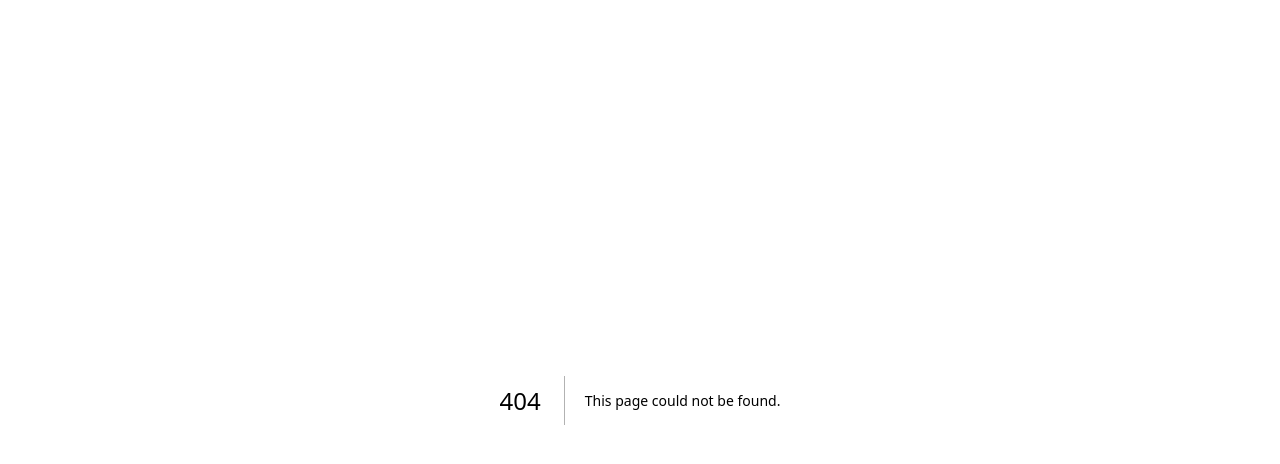
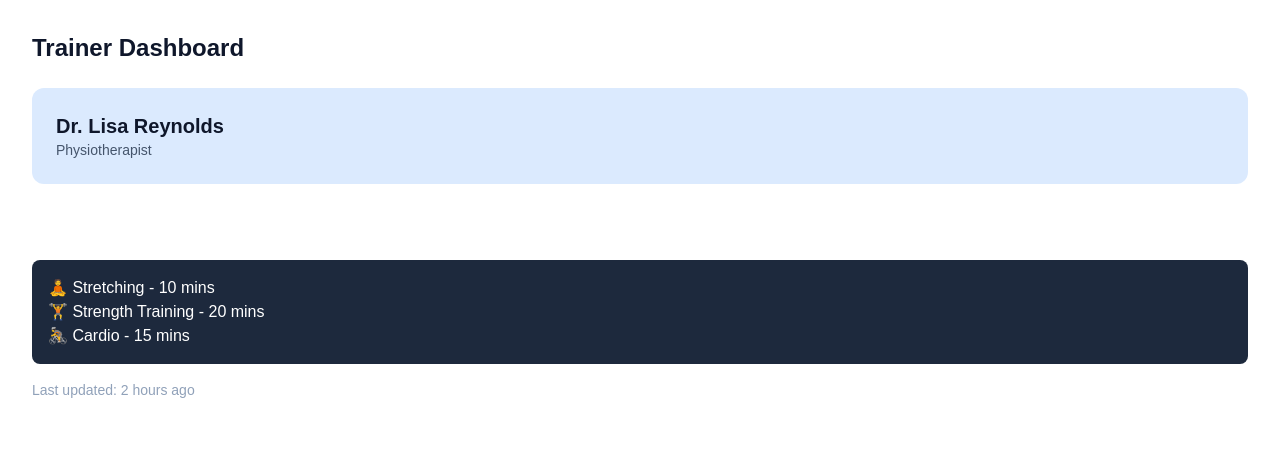
Before and after one commit to Sisyphus-Training/Sisyphus, a Next.js app in the folder sisyphus/: page /trainer in a window 1280 px wide. Before the commit this address had no page. Shown: the top 464 px of the page. Built offline with nearby package versions, Linux system fonts and the light colour scheme.

Commit message:
implement active patient info view with role-based display (#13)

```diff
--- /dev/null
+++ b/sisyphus/src/app/trainer/page.tsx
@@ -0,0 +1,35 @@
+import TrainerProfile from "@/components/trainer/TrainerProfile";
+import ActivePatientInfo from "@/components/trainer/ActivePatientInfo";
+
+type Role = "trainer" | "patient";
+
+interface TrainerDashboardProps {
+  role?: Role;
+}
+
+const TrainerDashboard = ({ role = "patient" }: TrainerDashboardProps) => {
+  return (
+    <main className="min-h-screen p-8 bg-white dark:bg-slate-900 text-slate-900 dark:text-white">
+      <h1 className="text-2xl font-bold mb-6">Trainer Dashboard</h1>
+      <TrainerProfile />
+
+      {role === "trainer" ? (
+        <ActivePatientInfo />
+      ) : (
+        <div className="space-y-4">
+          <h2 className="text-xl font-semibold text-white">Your Routine</h2>
+          <div className="bg-slate-800 p-4 rounded-lg text-white">
+            <p className="font-medium">🧘 Stretching - 10 mins</p>
+            <p className="font-medium">🏋️ Strength Training - 20 mins</p>
+            <p className="font-medium">🚴 Cardio - 15 mins</p>
+          </div>
+          <div className="text-sm text-slate-400">
+            Last updated: 2 hours ago
+          </div>
+        </div>
+      )}
+    </main>
+  );
+};
+
+export default TrainerDashboard;
--- /dev/null
+++ b/sisyphus/src/components/trainer/ActivePatientInfo.tsx
@@ -0,0 +1,19 @@
+const ActivePatientInfo = () => {
+  return (
+    <section className="bg-green-100 dark:bg-slate-800 rounded-xl p-6">
+      <h3 className="text-lg font-semibold mb-4">Active Patient</h3>
+      <div>
+        <p>
+          <strong>Name:</strong> Alex Morgan
+        </p>
+        <p>
+          <strong>Routine:</strong> Upper Body Strengthening
+        </p>
+        <p>
+          <strong>Progress:</strong> Completed 3 sessions, improved posture.
+        </p>
+      </div>
+    </section>
+  );
+};
+export default ActivePatientInfo;
--- /dev/null
+++ b/sisyphus/src/components/trainer/TrainerProfile.tsx
@@ -0,0 +1,12 @@
+const TrainerProfile = () => {
+  return (
+    <div className="bg-blue-100 dark:bg-slate-800 rounded-xl p-6 mb-8">
+      <h2 className="text-xl font-semibold">Dr. Lisa Reynolds</h2>
+      <p className="text-sm text-slate-600 dark:text-slate-300">
+        Physiotherapist
+      </p>
+    </div>
+  );
+};
+
+export default TrainerProfile;
```
